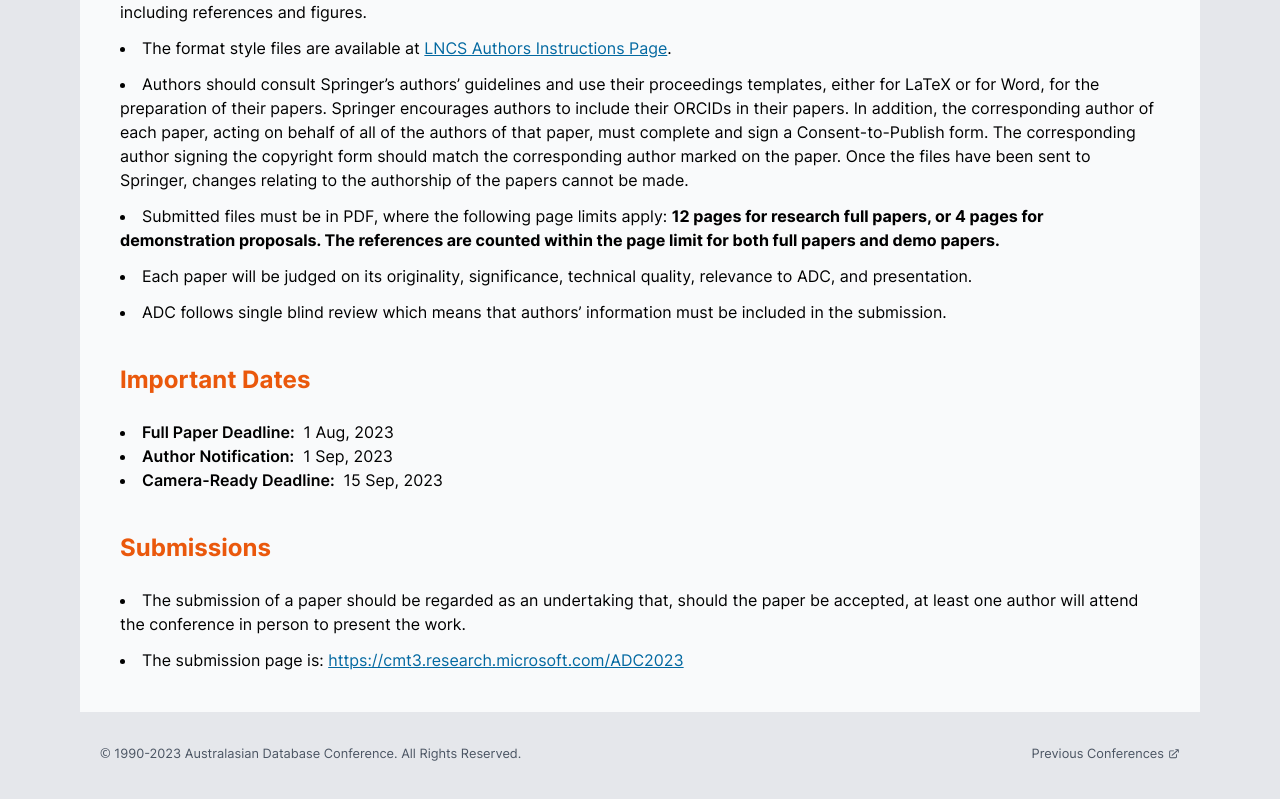
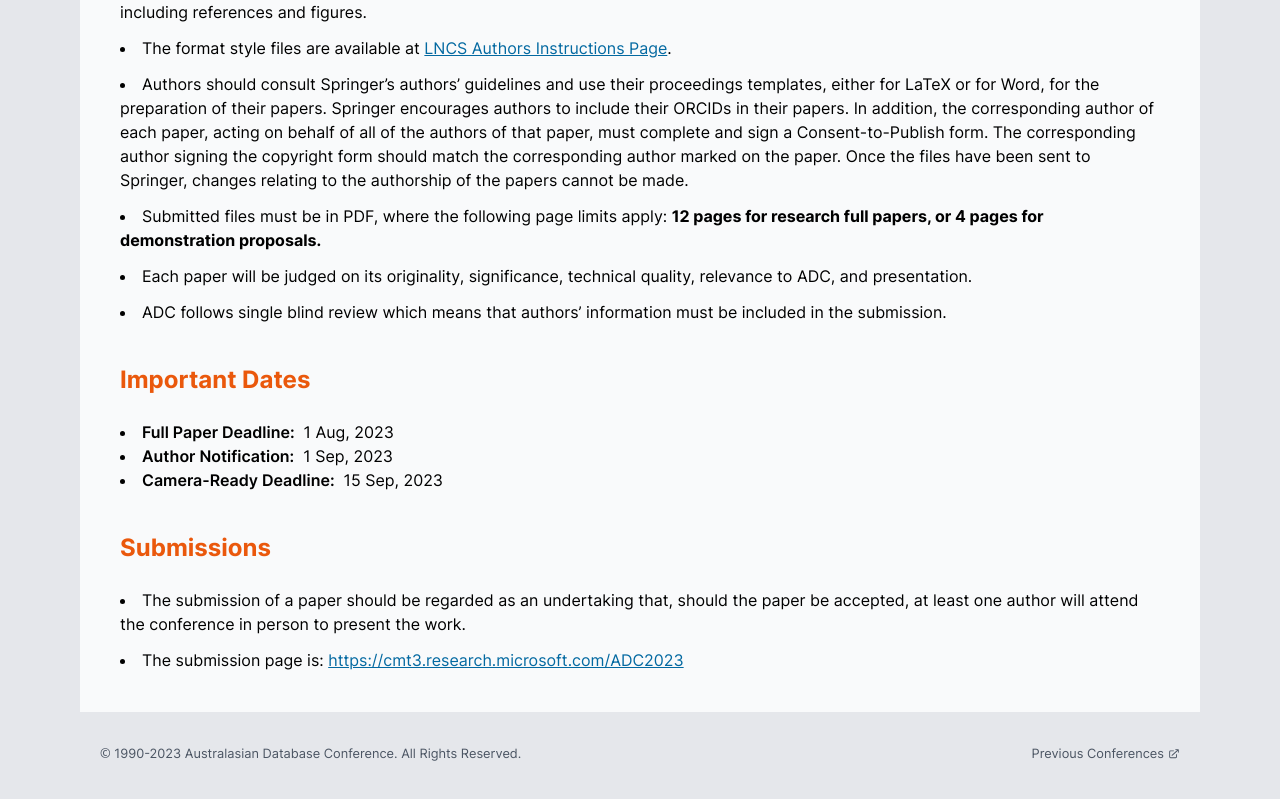
Before and after one commit to visatlas/adc2023, a Next.js app: page /research-track in a window 1280 px wide. Shown: the part 1007-1806 px from the top of the page. Built offline with nearby package versions, Linux system fonts and the light colour scheme.

Commit message:
Revert page limit

```diff
--- a/src/pages/research-track.tsx
+++ b/src/pages/research-track.tsx
@@ -44,12 +44,12 @@ export default function ResearchTrack() {
             Notes in Computer Science (LNCS) including references and figures.</li>
           <li>The format style files are available at <a className="underline text-sky-700" href="https://www.springer.com/gp/computer-science/lncs/conference-proceedings-guidelines" target="_blank" rel="noreferrer">LNCS Authors Instructions Page</a>.</li>
           <li>Authors should consult Springer&rsquo;s authors&rsquo; guidelines and use their proceedings templates, either for LaTeX or for Word, for the preparation of their papers. Springer encourages authors to include their ORCIDs in their papers. In addition, the corresponding author of each paper, acting on behalf of all of the authors of that paper, must complete and sign a Consent-to-Publish form. The corresponding author signing the copyright form should match the corresponding author marked on the paper. Once the files have been sent to Springer, changes relating to the authorship of the papers cannot be made.</li>
-          <li>Submitted files must be in PDF, where the following page limits apply: <span className="font-bold">12 pages for research full papers, or 4 pages for demonstration proposals. The references are counted within the page limit for both full papers and demo papers.</span></li>
+          <li>Submitted files must be in PDF, where the following page limits apply: <span className="font-bold">12 pages for research full papers, or 4 pages for demonstration proposals.</span></li>
           <li>Each paper will be judged on its originality, significance, technical quality, relevance to ADC, and presentation.</li>
           <li>ADC follows single blind review which means that authors&rsquo; information must be included in the submission.</li>
         </ul>
         <h3 className="font-bold text-2xl text-orange-600 mt-10 mb-6">Important Dates</h3>
-        {/* <p>23:59 AoE time</p> */}
+        {/* <p>All submission deadlines are at 23:59 in <a className="underline" href="https://www.timeanddate.com/time/zones/aest" target="_blank" rel="noreferrer">Australian Eastern Standard Time (UTC+10)</a>.</p> */}
         <ul className="list-disc list-inside mt-2">
           <li><strong className="font-semibold">Full Paper Deadline:</strong> &nbsp;1 Aug, 2023</li>
           <li><strong className="font-semibold">Author Notification:</strong> &nbsp;1 Sep, 2023</li>
--- a/src/pages/shepherding-track.tsx
+++ b/src/pages/shepherding-track.tsx
@@ -22,7 +22,6 @@ export default function ShepherdingTrack() {
         </ul>
         <p><strong>Shepherd assignment.</strong> When a submission to this track is received, two shepherds from the ADC Shepherding Committee will be assigned to the paper. The shepherds will follow up with the corresponding author to provide guidance on improving the paper and to review the paper. Authors will receive email notifications of their delegated shepherds one week after the submission is received. Note that shepherds are not expected to be listed as a co-author of the paper. They act as mentors.</p>
         <h3 className="font-bold text-2xl text-orange-600 mt-10 mb-6">Important Dates</h3>
-        {/* <p className="mb-4">23:59 AoE time</p> */}
         <p className="mb-4"><strong>Submission deadline.</strong> <strong>Continuous</strong> until 1 August, 2023. The shepherding process will be carried out at any time when a submission is received until 1 August, 2023. Authors considering this track are encouraged to submit their preliminary work as early as possible for timely feedback from the delegated mentors/shepherds.</p>
         <p className="mb-4"><strong>Author notification.</strong> It depends on the time taken by the shepherd in providing instructions and comments, as well as that taken by the authors in revising the work. The whole process takes at most two and a half months and the whole process will be coordinated by the PC Chair of the shepherd track.</p>
         <p className="mb-4">The procedure will loosely follow a two-round shepherding: (1) 1st round review: 3 weeks post-submission; 1st round revision: 6 weeks post-submission; (2) 2nd round review (if needed): 8 weeks post-submission; 2nd round revision: 10 weeks post-submission; final notification: 11 weeks post-submission.</p>
```
